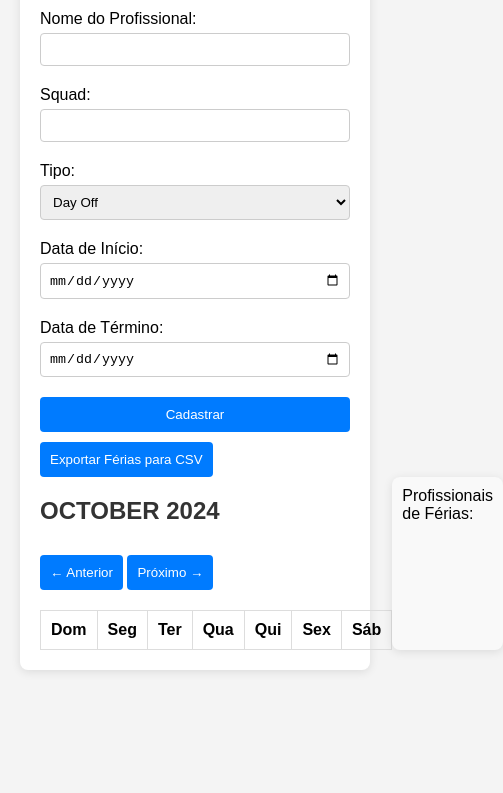
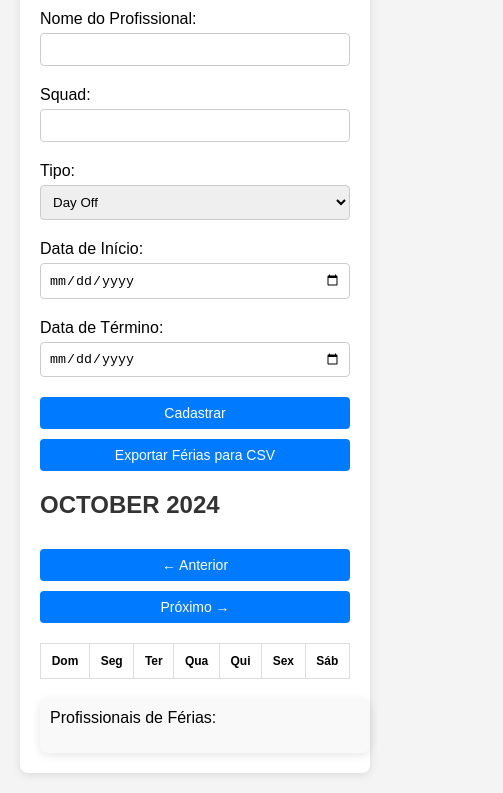
Before and after one commit to alanraldi/feriasbanqi, a plain HTML site: page index.html in a window 390 px wide. Shown: the part 269-1062 px from the top of the page, 503 px wide, since content can reach past the window. Before the commit the page ends 959 px from the top, so only its background shows below. Drawn offline with Linux system fonts and the light colour scheme; no server answers.

Commit message:
responsivo

```diff
--- a/styles.css
+++ b/styles.css
@@ -5,7 +5,6 @@ body {
     margin: 0;
     padding: 20px;
 }
-
 
 /* Estilo para destacar o dia atual no calendário */
 .highlight-today {
@@ -24,7 +23,6 @@ body {
     /* Sem bordas arredondadas para cobrir toda a célula */
 }
 
-
 /* Container principal */
 .container {
     max-width: 800px;
@@ -42,7 +40,6 @@ body {
     display: block;
     margin: 0 0 20px 0;
     /* Remover alinhamento central e ajustar margens */
-    /* Centraliza o logo e adiciona espaçamento abaixo */
 }
 
 /* Títulos */
@@ -215,19 +212,14 @@ td {
     background-color: #007BFF;
     color: white;
     padding: 4px;
-    /* Reduzir o padding */
     margin-bottom: 5px;
-    /* Reduzir o espaço entre os itens */
     border-radius: 4px;
     font-size: 12px;
-    /* Diminuir o tamanho da fonte */
     line-height: 1.2;
-    /* Diminuir a altura das linhas */
     position: relative;
-    /* Necessário para o tooltip */
 }
 
-/* Tooltip container */
+/* Tooltip para lista */
 .tooltip {
     position: relative;
     display: inline-block;
@@ -270,3 +262,45 @@ td {
     visibility: visible;
     opacity: 1;
 }
+
+/* Estilização geral para responsividade */
+.container {
+    max-width: 100%;
+    margin: 0 auto;
+    padding: 20px;
+}
+
+/* Para telas menores (smartphones) */
+@media only screen and (max-width: 768px) {
+    .calendario-lista-container {
+        flex-direction: column;
+    }
+
+    #lista-ferias {
+        width: 100%;
+        margin-top: 20px;
+    }
+
+    table {
+        font-size: 12px;
+        /* Reduzir tamanho da fonte em telas menores */
+    }
+
+    button {
+        width: 100%;
+        padding: 8px;
+        font-size: 14px;
+    }
+}
+
+/* Para telas maiores (desktop e tablets) */
+@media only screen and (min-width: 769px) {
+    .calendario-lista-container {
+        flex-direction: row;
+        justify-content: space-between;
+    }
+
+    #lista-ferias {
+        width: 30%;
+    }
+}
```
